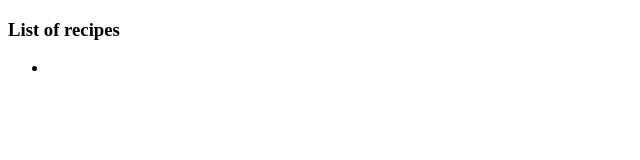
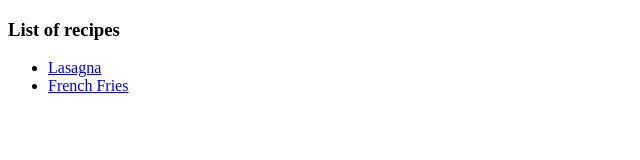
Before and after one commit to TharshV/odin-recipe, a plain HTML site: page index.html in a window 1280 px wide. Shown: the whole page, without its empty margins (0-640 px from the left). Drawn offline with Linux system fonts and the light colour scheme.

Commit message:
Created fries.html and linked page to homepage

```diff
--- a/index.html
+++ b/index.html
@@ -7,7 +7,8 @@
 <body>
     <h3>List of recipes</h3>
     <ul>
-        <li><a href="recipes/lasagna.html"></a></li>
+        <li><a href="./recipes/lasagna.html">Lasagna</a></li>
+        <li><a href="./recipes/fries.html">French Fries</a></li>
     </ul>
 </body>
 </html>
```
Also changed, not shown: recipes/fries.html (added, +10 -0 lines).
